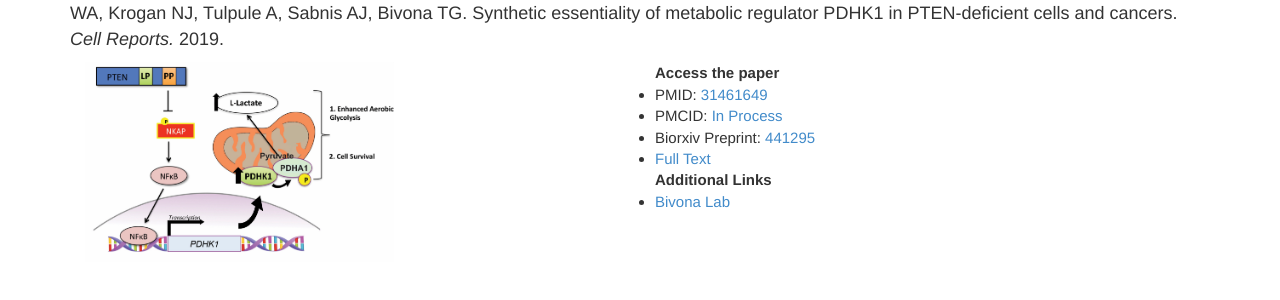
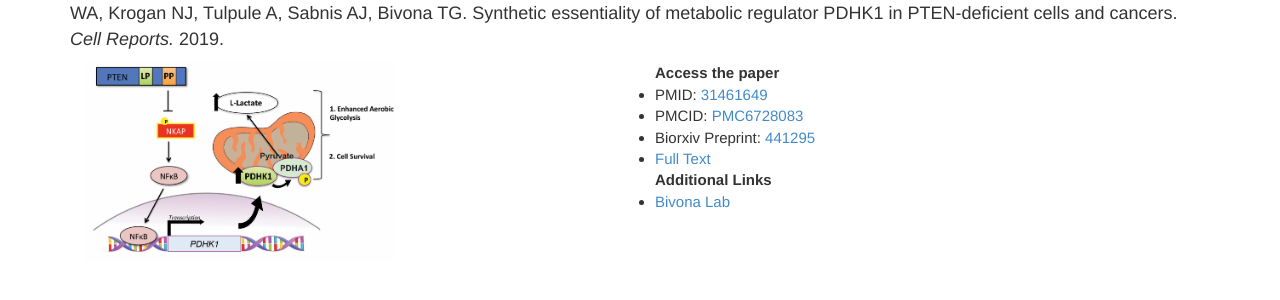
Before and after one commit to bbarad/bbarad.github.io, a Jekyll site: the page built from publications/index.html, in a window 1280 px wide and 900 px high, scrolled down 807 px. Shown: the part 153-453 px from the top of the window. Built offline with Jekyll 4.4.1, drawn with Linux system fonts in a browser that asks for light colours; nearby versions of some CDN libraries.

Commit message:
Update publications.yml

```diff
--- a/_data/publications.yml
+++ b/_data/publications.yml
@@ -41,7 +41,7 @@
   date: 201810
   image: '/static/img/pub/chatterjee_2018.jpg'
   pmid: 31461649
-  pmcid: In Process
+  pmcid: PMC6728083
   biorxiv: "441295"
   pdf: '/static/pdf/chatterjee_2019.pdf'
   links:
```
